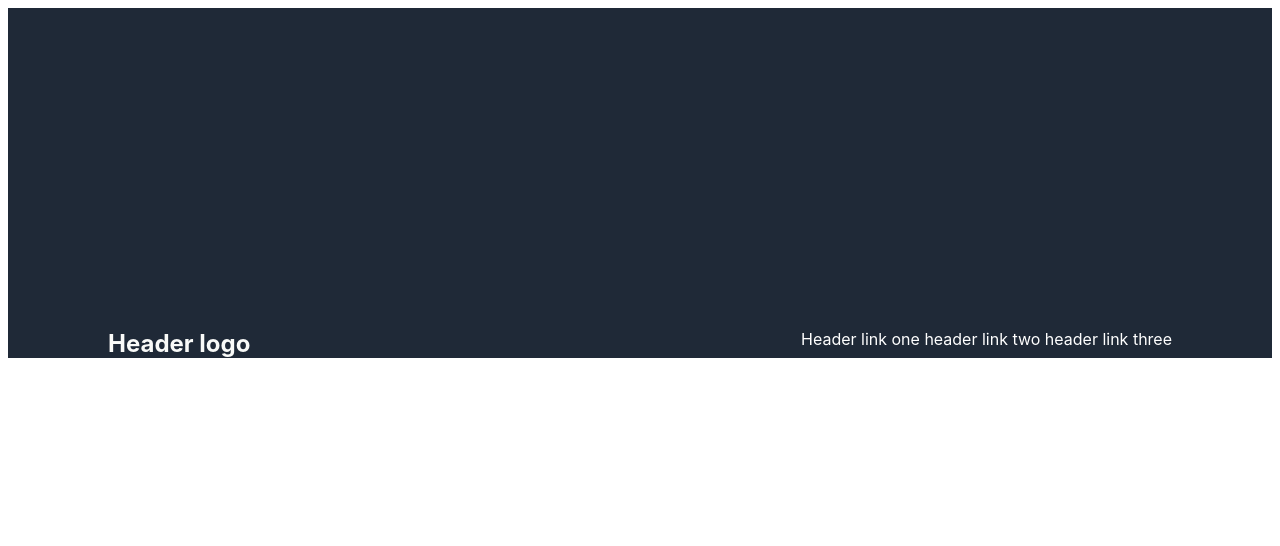
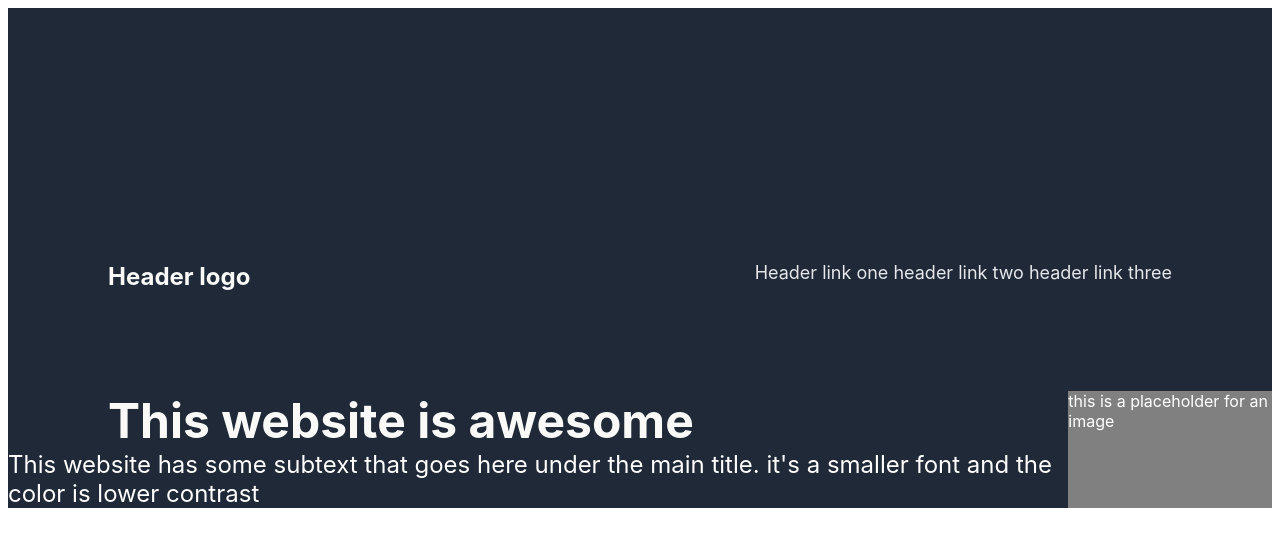
Before and after one commit to willthepillow/ThaOdinProject, a plain HTML site: page Foundations/Css/Tasks/Flexbox/ASSIGNMENT/index.html in a window 1280 px wide. Drawn offline with Linux system fonts and the light colour scheme.

Commit message:
added things to /ASSIGNMENT folder - far from finished

```diff
--- a/Foundations/Css/Tasks/Flexbox/ASSIGNMENT/index.html
+++ b/Foundations/Css/Tasks/Flexbox/ASSIGNMENT/index.html
@@ -15,6 +15,15 @@
                 <a">header link three</a>
             </div>
         </div>
+        <div class="between1-2">
+            <div class="header-2">
+                    <a class="header-2-text">This website is awesome</a>
+                    <a class="subtext-2">This website has some subtext that goes here under the main title. it's a smaller font and the color is lower contrast</a>
+            </div>
+            <div class="image-placeholder">
+                <a>this is a placeholder for an image</a>
+            </div>
+    </div>
     </div>
 </body>
 </html>
--- a/Foundations/Css/Tasks/Flexbox/ASSIGNMENT/stylesheet.css
+++ b/Foundations/Css/Tasks/Flexbox/ASSIGNMENT/stylesheet.css
@@ -2,18 +2,13 @@
     font-family: -apple-system, BlinkMacSystemFont, 'Segoe UI', Roboto, Oxygen, Ubuntu, Cantarell, 'Open Sans', 'Helvetica Neue', sans-serif;
 }
 html {
-    font-family: Roboto;
     color: F9FAf8;
-}
-
-main_1 {
-    size: 350px;
 }
 
 .main_1 {
     background-color: #1F2937;
     color: white;
-    height: 350px;
+    height: 500px;
     align-content: flex-end
 }
 
@@ -25,15 +20,48 @@ main_1 {
     padding-left: 100px;
     flex-direction: row;
     flex-grow: 1;
+    gap: 100px;
 }
 .header-1 {
     display: flex;
     padding-top: 10px;
+}
+.header-link {
+    font-size: 18px;
+    color: #e5e7eb;
+    display: flex;
+    flex-direction: row;
+    padding-right: 100px;
+    flex-shrink: 100;
+}
+
+.between1-2 {
+    display: flex;
+    padding-top: 100px;
 
 }
-.header-link {
+
+.header-2 {
     display: flex;
-    row-gap: auto;
-    flex-direction: row;
-    padding-right: 100px;
+    flex-direction: column;
 }
+
+.header-2-text {
+    display: flex;
+    font-size: 48px;
+    font-weight: bolder;
+    color: #F9FAF8;
+    padding-left: 100px;
+    justify-content: left;
+}
+
+.subtext-2 {
+    display: flex;
+    font-size: 24px;
+}
+
+.image-placeholder {
+    display: flex;
+    background-color: grey;
+    flex-direction: column;
+}
```
